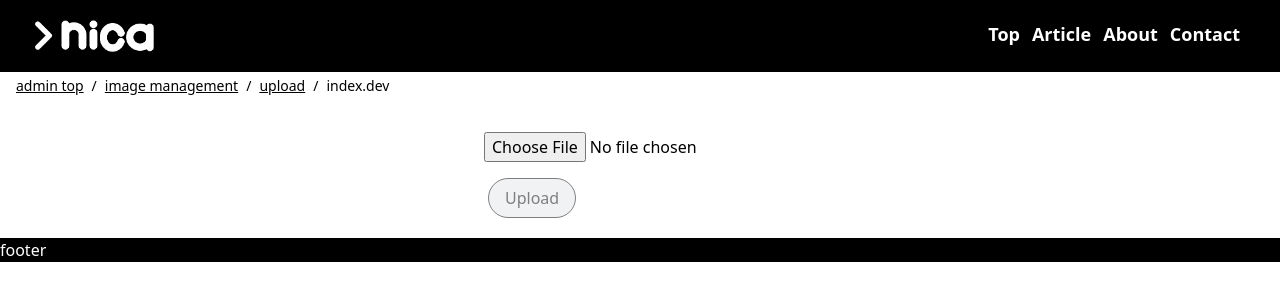
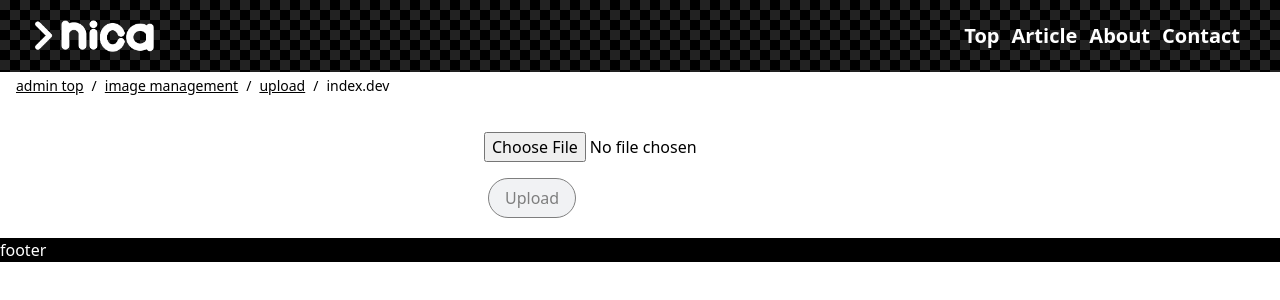
Before and after one commit to nickin1023/nicastyleFE, a Next.js app: page /administrator/images/upload/index.dev in a window 1280 px wide. Shown: the top 300 px of the page. Built offline with nearby package versions, Linux system fonts and the light colour scheme.

Commit message:
fix header design

```diff
--- a/src/components/organisms/header/Header.tsx
+++ b/src/components/organisms/header/Header.tsx
@@ -1,10 +1,13 @@
 import Image from "next/image";
 import Link from "next/link";
+import { useRouter } from "next/router";
 import { useEffect, useState } from "react";
 
 export const Header = () => {
   const [isVisible, setIsVisible] = useState(true);
   const [lastScrollY, setLastScrollY] = useState(0);
+  const router = useRouter();
+  const pathname = router.pathname || "";
 
   useEffect(() => {
     const handleScroll = () => {
@@ -30,15 +33,41 @@ export const Header = () => {
     };
   }, [lastScrollY]);
 
+  const navItemClass = `relative pb-1
+    after:content-['']
+    after:absolute
+    after:left-0
+    after:bottom-0
+    after:w-full
+    after:h-[2px]
+    after:bg-[#ffffff]
+    after:origin-right
+    after:scale-x-0
+    after:transition-transform
+    after:duration-300
+    after:transform
+    hover:after:scale-x-100
+    hover:after:origin-left
+    items-center`;
+
+  const navItems = [
+    { href: "/", label: "Top", match: "/" },
+    { href: "/articles?page=1", label: "Article", match: "/articles" },
+    { href: "/about", label: "About", match: "/about" },
+    { href: "/contact", label: "Contact", match: "/contact" }
+  ];
+
   return (
     <>
       <header
-        className={`fixed top-0 w-full bg-black text-white transition-transform duration-300 z-50 px-7 py-5 ${
-          isVisible ? "translate-y-0" : "-translate-y-full"
-        }`}
+        className={`fixed top-0 w-full bg-[repeating-conic-gradient(#000_0_25%,#222_0_50%)]
+          bg-[size:20px_20px] text-white transition-transform duration-300 z-50 px-3 py-5 md:px-7 ${
+            isVisible ? "translate-y-0" : "-translate-y-full"
+          }
+        `}
       >
         <nav className="container flex justify-between w-full max-w-full">
-          <Link href="/">
+          <Link className="hover:-translate-y-1 duration-500" href="/">
             <Image
               src="/logo.png"
               alt="Logo icon"
@@ -47,19 +76,24 @@ export const Header = () => {
               priority={true}
             />
           </Link>
-          <ul className="flex gap-3 font-bold justify-center text-lg pr-3">
-            <li>
-              <Link href="/">Top</Link>
-            </li>
-            <li>
-              <Link href="/articles?page=1">Article</Link>
-            </li>
-            <li>
-              <Link href="/about">About</Link>
-            </li>
-            <li>
-              <Link href="/contact">Contact</Link>
-            </li>
+          <ul className="flex gap-3 font-bold justify-center text-sm md:text-xl px-3 items-center">
+            {navItems.map((item) => {
+              const isActive =
+                item.match === "/"
+                  ? pathname === "/"
+                  : pathname.startsWith(item.match);
+
+              return (
+                <li key={item.href}>
+                  <Link
+                    className={`${navItemClass} ${isActive ? "after:scale-x-100 after:origin-left" : ""}`}
+                    href={item.href}
+                  >
+                    {item.label}
+                  </Link>
+                </li>
+              );
+            })}
           </ul>
         </nav>
       </header>
--- a/tailwind.config.ts
+++ b/tailwind.config.ts
@@ -6,13 +6,13 @@ const config: Config = {
     "./src/pages/**/*.{js,ts,jsx,tsx,mdx}",
     "./src/features/**/*.{js,ts,jsx,tsx,mdx}",
     "./src/components/**/*.{js,ts,jsx,tsx,mdx}",
-    "./src/app/**/*.{js,ts,jsx,tsx,mdx}",
+    "./src/app/**/*.{js,ts,jsx,tsx,mdx}"
   ],
   theme: {
     extend: {
       colors: {
         background: "var(--background)",
-        foreground: "var(--foreground)",
+        foreground: "var(--foreground)"
       },
       typography: (theme: PluginAPI["theme"]) => ({
         DEFAULT: {
@@ -21,8 +21,8 @@ const config: Config = {
             a: {
               color: "#3182ce",
               "&:hover": {
-                color: "#2c5282",
-              },
+                color: "#2c5282"
+              }
             },
             code: {
               backgroundColor: theme("colors.gray.100"),
@@ -31,16 +31,19 @@ const config: Config = {
               fontWeight: false,
               // 自分で設定した値も参照できる
               padding: `${theme("spacing[0.5]")} ${theme("spacing.1")}`,
-              borderRadius: theme("borderRadius.sm"),
+              borderRadius: theme("borderRadius.sm")
             },
             "code::before": false,
-            "code::after": false,
-          },
-        },
-      }),
-    },
+            "code::after": false
+          }
+        }
+      })
+    }
   },
   safelist: [{ pattern: /grid*/ }],
   plugins: [require("@tailwindcss/typography")],
+  future: {
+    hoverOnlyWhenSupported: true
+  }
 };
 export default config;
```
